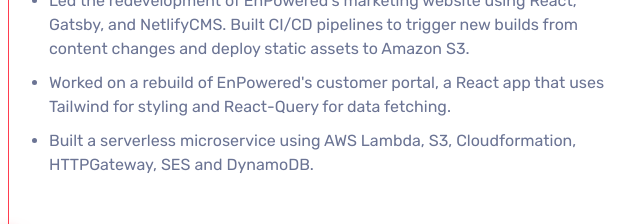
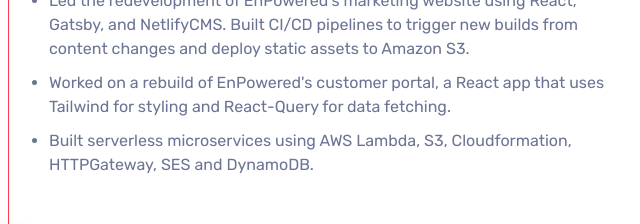
Before and after one commit to eugenefm/eugenefm.github.io, a plain HTML site: page index.html in a window 1280 px wide. Shown: the part 3620-3844 px from the top of the page, 64-704 px from the left. Drawn offline with nearby package versions, Linux system fonts and the light colour scheme.

Commit message:
fix enpowered experience

```diff
--- a/index.html
+++ b/index.html
@@ -431,7 +431,7 @@
               <ul>
                 <li>Led the redevelopment of EnPowered's marketing website using React, Gatsby, and NetlifyCMS. Built CI/CD pipelines to trigger new builds from content changes and deploy static assets to Amazon S3.</li>
                 <li>Worked on a rebuild of EnPowered's customer portal, a React app that uses Tailwind for styling and React-Query for data fetching.</li>
-                <li>Built a serverless microservice using AWS Lambda, S3, Cloudformation, HTTPGateway, SES and DynamoDB.</li>
+                <li>Built serverless microservices using AWS Lambda, S3, Cloudformation, HTTPGateway, SES and DynamoDB.</li>
               </ul>
             </div>
             <div class="resumeItem">
```
